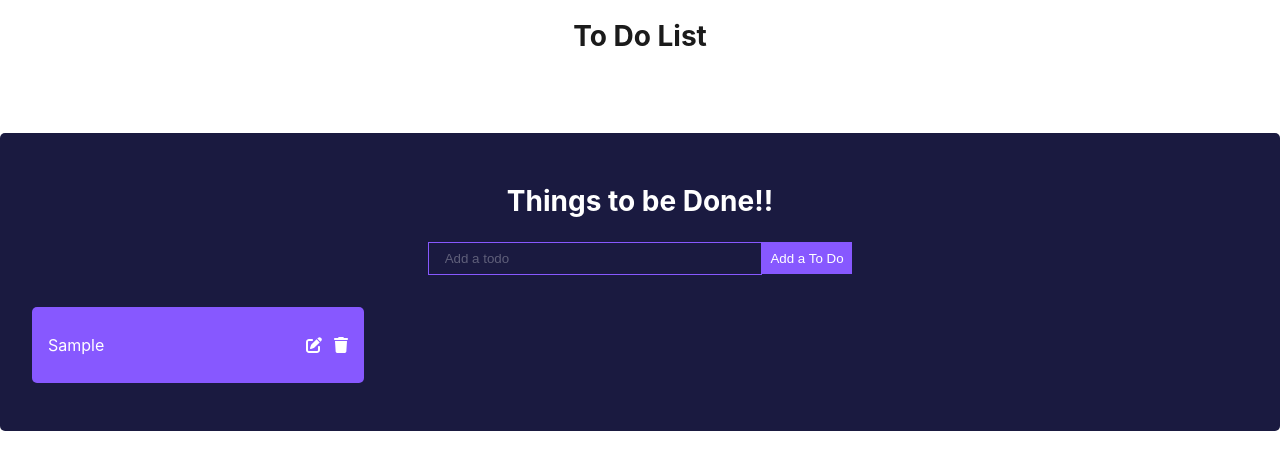
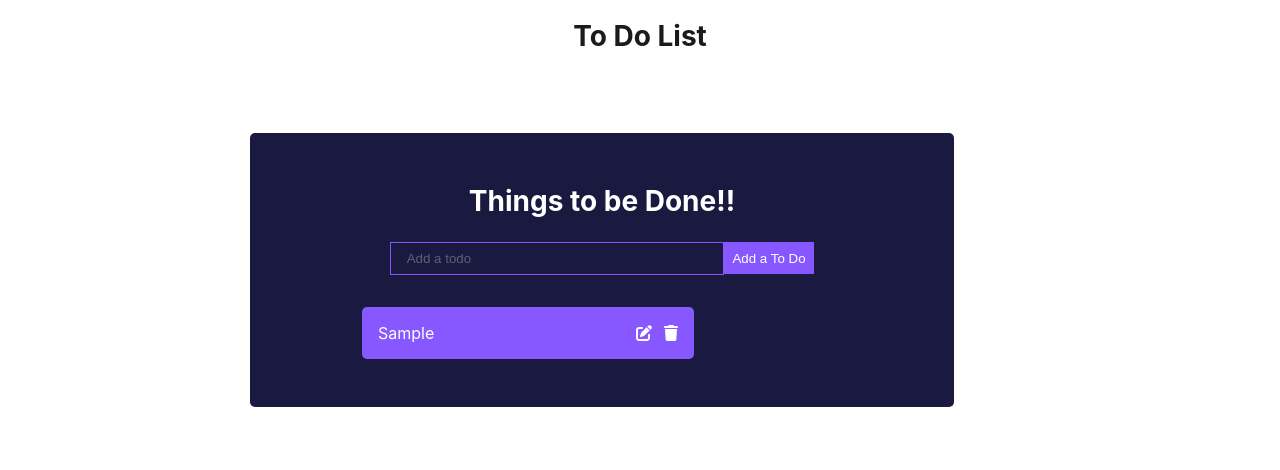
Before and after one commit to charlespaul1/TODO_app, a React (Create React App) app in the folder todo_app/: page / in a window 1280 px wide. Both pictures are taken after typing "Sample" into the empty fields and a click on the button "Add a To Do". Shown: the top 470 px of the page. Built offline with nearby package versions, Linux system fonts and the light colour scheme.

Commit message:
added a delete feature of the to do tasks

```diff
--- a/todo_app/src/components/ToDo.css
+++ b/todo_app/src/components/ToDo.css
@@ -4,9 +4,10 @@
   align-items: center;
   background: #8758ff;
   color: #fff;
-  padding: 0.75rem 1rem;
+  padding: 0rem 1rem;
   border-radius: 5px;
   margin-bottom: 1rem;
+  margin-left: 80px;
   cursor: pointer;
   width: 300px;
 }
--- a/todo_app/src/components/ToDo.js
+++ b/todo_app/src/components/ToDo.js
@@ -5,13 +5,15 @@ import {faTrash} from '@fortawesome/free-solid-svg-icons'
 import { faPenToSquare } from '@fortawesome/free-solid-svg-icons'
 
 
-const ToDo = ({task}) => {
+const ToDo = ({task, toggleComplete, deleteTodo}) => {
   return (
     <div className="todo">
-      <p>{task.task}</p>
+      <p
+      onClick={() => toggleComplete(task.id)}
+      className={`${task.completed ? 'completed' : ''}`}>{task.task}</p>
       <div>
         <FontAwesomeIcon icon={faPenToSquare}/>
-        <FontAwesomeIcon icon={faTrash}/>
+        <FontAwesomeIcon icon={faTrash} onClick={() => deleteTodo(task.id)}/>
 
       </div>
 
--- a/todo_app/src/components/ToDoWrapper.css
+++ b/todo_app/src/components/ToDoWrapper.css
@@ -5,7 +5,13 @@
     border-radius: 5px;
     justify-content: center;
     align-items: center;
+    width: 50%;
+    margin-left: 250px;
   }
 .to-do-wrapper h1 {
     color: #ffff;
 }
+.completed{
+    color: #c5aeff;
+    text-decoration: line-through;
+}
--- a/todo_app/src/components/ToDoWrapper.js
+++ b/todo_app/src/components/ToDoWrapper.js
@@ -10,15 +10,27 @@ const ToDoWrapper = () => {
   const addToDo = (todo) => {
     setTodos([...todos, {id: uuidv4(), task: todo, completed: false, isEditing: false}])
     console.log(todos);
+  }
+  const toggleComplete = (id) => {
+    setTodos(todos.map(todo =>
+      todo.id ===id ? {...todo, completed: !todo.completed} : todo
+    ))
+  }
+  const deleteTodo = (id) => {
+    setTodos(todos.filter(todo => todo.id !== id))
+  }
 
-  }
+
 
   return (
     <div className='to-do-wrapper'>
       <h1>Things to be Done!!</h1>
       <ToDoForm addToDo={addToDo}/>
       {todos.map((todo, index) => (
-        <ToDo key={index} task={todo}/>
+        <ToDo key={index} task={todo}
+        toggleComplete={toggleComplete}
+        deleteTodo={deleteTodo}
+        />
       ))}
     </div>
   )
```
